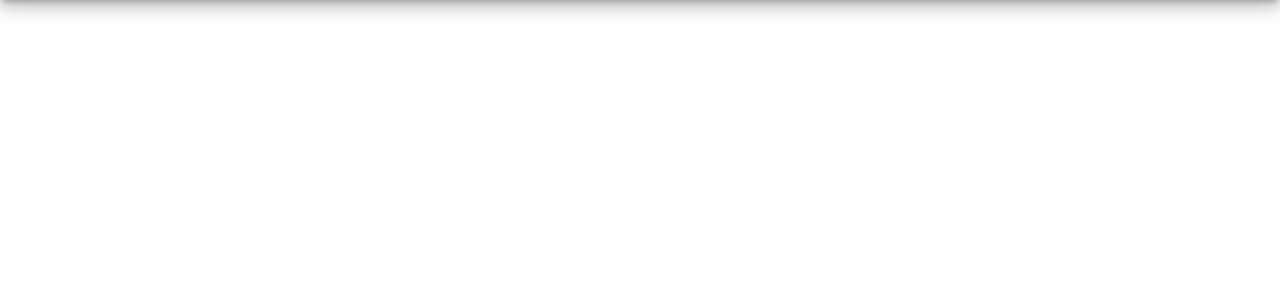
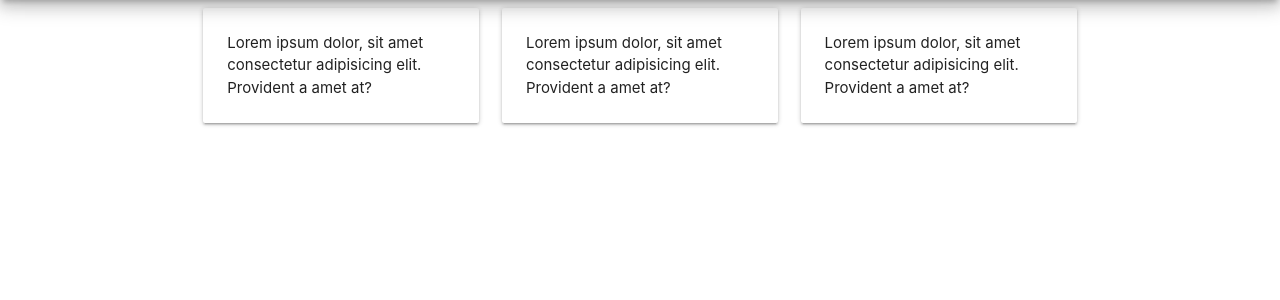
Before and after one commit to Dannyp123/Dunn-s-Country-Store-table-reservation, a Django app: page / in a window 1280 px wide. Shown: the part 64-364 px from the top of the page. Run offline with Django 3.2, Linux system fonts and the light colour scheme; some libraries are stand-ins or nearby versions.

Commit message:
started to mess around with the layout of the page.

```diff
--- a/app/templates/home.html
+++ b/app/templates/home.html
@@ -20,4 +20,28 @@
     <li><a href="hunting-fishing.html">Hunting/Fishing</a></li>
 </ul>
 </div>
-{% endblock body %}
+<div class="container">
+    <div class="row">
+        <div class="col s4">
+            <div class="card">
+                <div class="card-content">
+                    Lorem ipsum dolor, sit amet consectetur adipisicing elit. Provident a amet at?
+                </div>
+            </div>
+        </div>
+        <div class="col s4">
+            <div class="card">
+                <div class="card-content">
+                    Lorem ipsum dolor, sit amet consectetur adipisicing elit. Provident a amet at?
+                </div>
+            </div>
+        </div>
+        <div class="col s4">
+            <div class="card">
+                <div class="card-content">
+                    Lorem ipsum dolor, sit amet consectetur adipisicing elit. Provident a amet at?
+                </div>
+            </div>
+        </div>
+    </div>
+    {% endblock body %}
```
